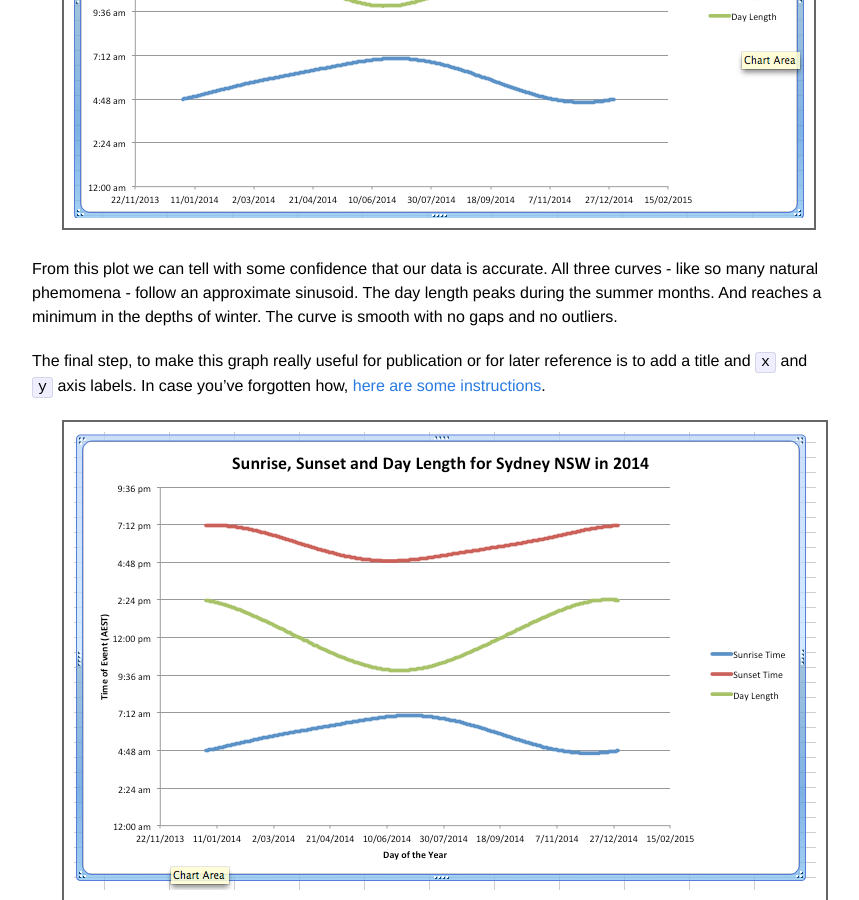
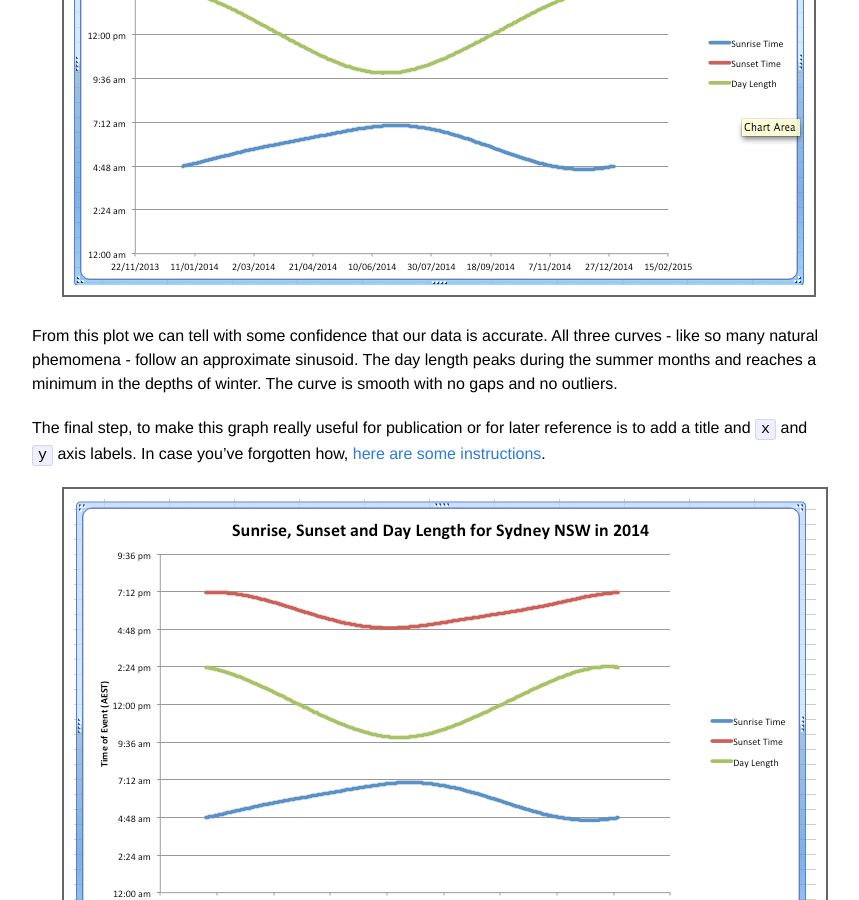
Before and after one commit to IntersectAustralia/excel-fu, a Jekyll site: the page built from module-6/index.markdown, in a window 1280 px wide and 900 px high, scrolled down 11307 px. Shown: the whole window, without its empty margins (208-1067 px from the left). Built offline with Jekyll 4.4.1, drawn with Linux system fonts in a browser that asks for light colours; some of the changed text lies outside the part shown.

```diff
--- a/module-6/index.markdown
+++ b/module-6/index.markdown
@@ -292,8 +294,8 @@ After resizing, your plot will look similar to this one:
 
 From this plot we can tell with some confidence that our data is accurate.
 All three curves - like so many natural phemomena - follow an approximate sinusoid.
-The day length peaks during the summer months.
-And reaches a minimum in the depths of winter.
+The day length peaks during the summer months
+and reaches a minimum in the depths of winter.
 The curve is smooth with no gaps and no outliers.
 
 The final step, to make this graph really useful for publication or for later reference
```
Also changed, not shown: other parts of module-6/index.markdown (+6 -4 lines).
